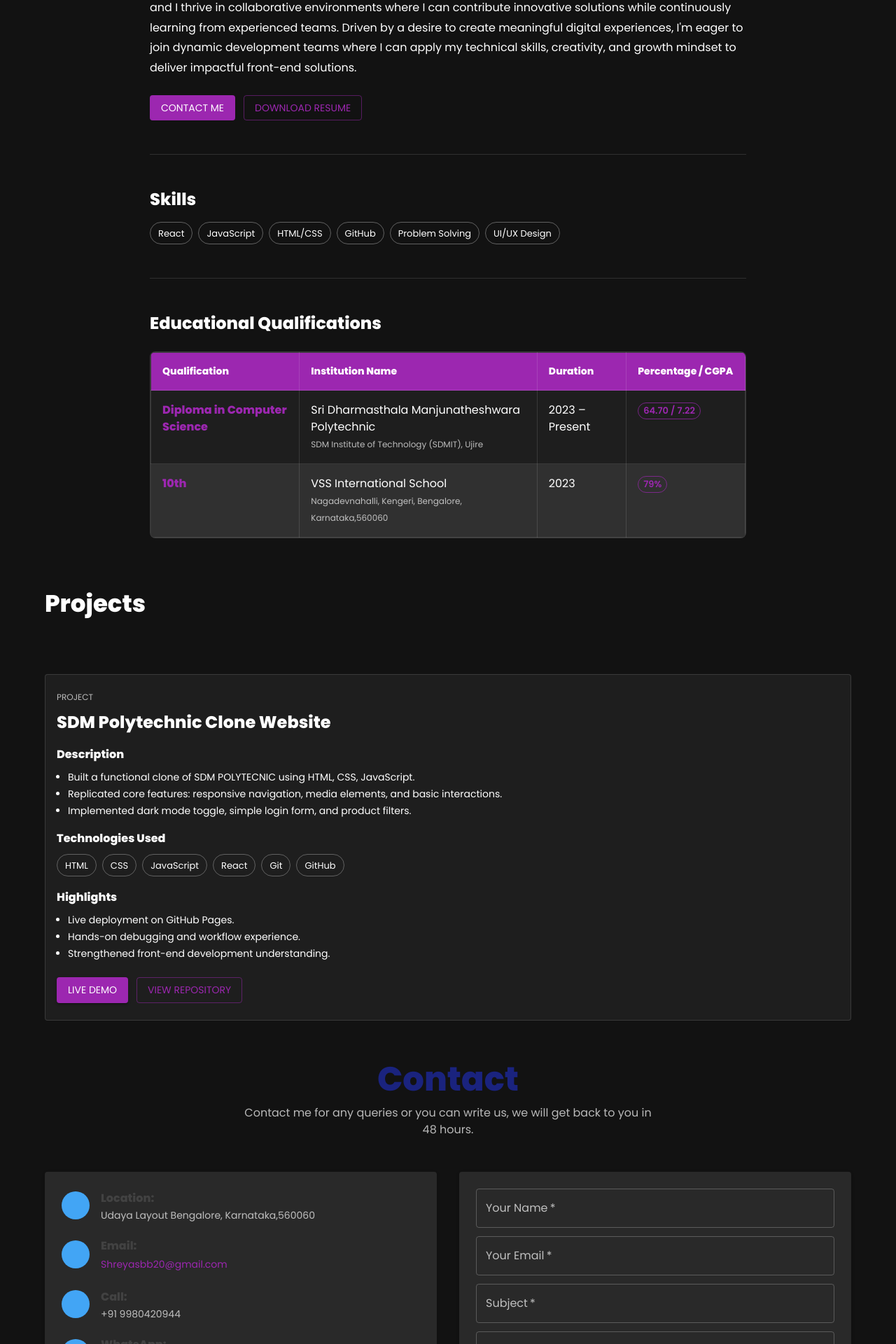
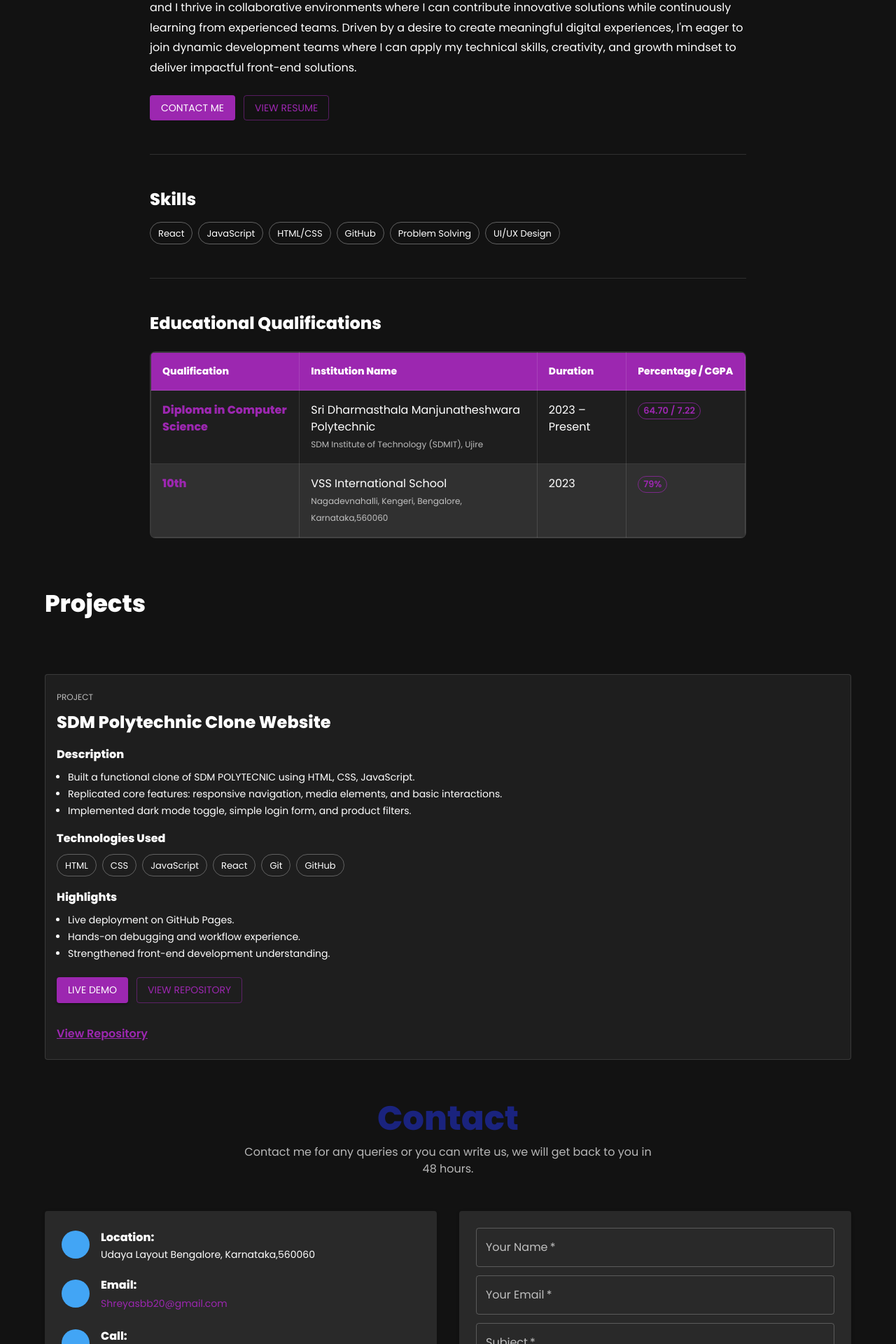
Before and after one commit to shreyasbrook/my-portfolio, a React (Create React App) app: page / in a window 1280 px wide. Shown: the part 1160-3080 px from the top of the page at 70% size. Built offline with nearby package versions, Linux system fonts and the light colour scheme; some icons are missing.

Commit message:
fifteenth commit

```diff
--- a/src/App.js
+++ b/src/App.js
@@ -15,6 +15,7 @@ import WorkIcon from '@mui/icons-material/Work';
 import ContactSupportIcon from '@mui/icons-material/ContactSupport';
 
 import Drawer from './components/Drawer';
+import ViewResume from './components/ViewResume';
 import About from './components/about';
 import Home from './components/Home';
 import Projects from './components/Projects';
@@ -224,7 +225,12 @@ function App() {
                   role="Frontend Developer"
                   email={<a href="mailto:shreyasbb20@gmail.com" style={{ color: '#9c27b0', textDecoration: 'underline' }}>shreyasbb20@gmail.com</a>}
                   onContact={() => scrollToSection('contact')}
-                  onDownloadResume={() => console.log('Download resume clicked')}
+                  onDownloadResume={() => window.open('/Shreyasbbhat Resume.pdf', '_blank')}
+                    resumeLink={<>
+                      <ViewResume />
+                      <br />
+                      <a href="https://github.com/shreyasbrook/collagewebsiteclone.git" target="_blank" rel="noopener noreferrer" style={{ color: '#9c27b0', fontWeight: 600, textDecoration: 'underline' }}>View Repository</a>
+                    </>}
                 />
               </div>
               <div data-section="projects">
--- a/src/components/Contact.js
+++ b/src/components/Contact.js
@@ -160,10 +160,10 @@ export default function Contact({ onPhone, onEmail, onLinkedIn }) {
                         <LocationOnIcon sx={{ color: 'white' }} />
                       </Box>
                       <Box>
-                        <Typography variant="subtitle1" sx={{ fontWeight: 700, color: '#424242' }}>
+                        <Typography variant="subtitle1" sx={{ fontWeight: 700, color: '#fff' }}>
                           Location:
                         </Typography>
-                        <Typography variant="body2" color="text.secondary">
+                        <Typography variant="body2" sx={{ color: '#fff' }}>
                           Udaya Layout Bengalore, Karnataka,560060
                         </Typography>
                       </Box>
@@ -174,10 +174,10 @@ export default function Contact({ onPhone, onEmail, onLinkedIn }) {
                         <EmailIcon sx={{ color: 'white' }} />
                       </Box>
                       <Box>
-                        <Typography variant="subtitle1" sx={{ fontWeight: 700, color: '#424242' }}>
+                        <Typography variant="subtitle1" sx={{ fontWeight: 700, color: '#fff' }}>
                           Email:
                         </Typography>
-                        <Typography variant="body2" color="text.secondary">
+                        <Typography variant="body2" sx={{ color: '#fff' }}>
                           <Button
                             variant="text"
                             sx={{ p: 0, minWidth: 'auto', textTransform: 'none' }}
@@ -194,10 +194,10 @@ export default function Contact({ onPhone, onEmail, onLinkedIn }) {
                         <PhoneIcon sx={{ color: 'white' }} />
                       </Box>
                       <Box>
-                        <Typography variant="subtitle1" sx={{ fontWeight: 700, color: '#424242' }}>
+                        <Typography variant="subtitle1" sx={{ fontWeight: 700, color: '#fff' }}>
                           Call:
                         </Typography>
-                        <Typography variant="body2" color="text.secondary">
+                        <Typography variant="body2" sx={{ color: '#fff' }}>
                           +91 9980420944
                         </Typography>
                       </Box>
@@ -208,10 +208,10 @@ export default function Contact({ onPhone, onEmail, onLinkedIn }) {
                         <WhatsAppIcon sx={{ color: 'white' }} />
                       </Box>
                       <Box>
-                        <Typography variant="subtitle1" sx={{ fontWeight: 700, color: '#424242' }}>
+                        <Typography variant="subtitle1" sx={{ fontWeight: 700, color: '#fff' }}>
                           WhatsApp:
                         </Typography>
-                        <Typography variant="body2" color="text.secondary">
+                        <Typography variant="body2" sx={{ color: '#fff' }}>
                           <Button
                             variant="text"
                             sx={{ p: 0, minWidth: 'auto', textTransform: 'none' }}
--- a/src/components/ProjectSDM.js
+++ b/src/components/ProjectSDM.js
@@ -68,6 +68,16 @@ export default function ProjectSDM() {
                 View Repository
               </Button>
             </Stack>
+              <Stack sx={{ mt: 2 }}>
+                <a
+                  href="https://github.com/shreyasbrook/collagewebsiteclone.git"
+                  target="_blank"
+                  rel="noopener noreferrer"
+                  style={{ color: '#9c27b0', fontWeight: 600, textDecoration: 'underline', marginTop: 16, display: 'inline-block' }}
+                >
+                  View Repository
+                </a>
+              </Stack>
           </CardContent>
         </Card>
       </Container>
--- /dev/null
+++ b/src/components/ViewResume.js
@@ -0,0 +1,14 @@
+import React from 'react';
+
+export default function ViewResume() {
+  return (
+    <a
+      href="/Shreyasbbhat Resume.pdf"
+      target="_blank"
+      rel="noopener noreferrer"
+      style={{ color: '#9c27b0', fontWeight: 600, textDecoration: 'underline' }}
+    >
+      View Resume
+    </a>
+  );
+}
--- a/src/components/about.js
+++ b/src/components/about.js
@@ -64,7 +64,7 @@ Driven by a desire to create meaningful digital experiences, I'm eager to join d
                 Contact Me
               </Button>
               <Button variant="outlined" color="primary" onClick={onDownloadResume}>
-                Download Resume
+                View Resume
               </Button>
             </Stack>
           </Grid>
```
Also changed, not shown: 1 other file (tests, documents, lock files or other folders).
